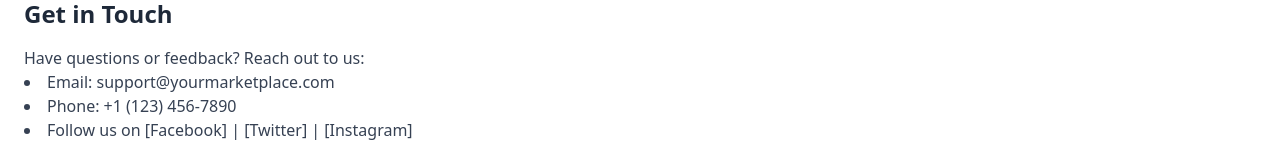
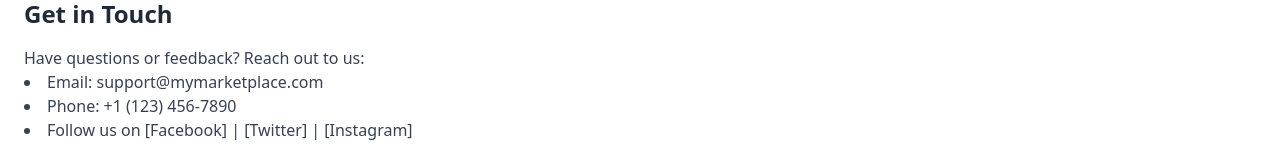
Before and after one commit to midbahou/Capstone-Project, a React (Vite) app in the folder frontend/: page /about in a window 1280 px wide. Shown: the part 758-918 px from the top of the page. Built offline with nearby package versions, Linux system fonts and the light colour scheme.

Commit message:
some comments added

```diff
--- a/frontend/src/pages/AboutPage.jsx
+++ b/frontend/src/pages/AboutPage.jsx
@@ -70,7 +70,7 @@ function AboutPage() {
                     Have questions or feedback? Reach out to us:
                 </p>
                 <ul className="list-disc list-inside text-gray-700">
-                    <li>Email: support@yourmarketplace.com</li>
+                    <li>Email: support@mymarketplace.com</li>
                     <li>Phone: +1 (123) 456-7890</li>
                     <li>Follow us on [Facebook] | [Twitter] | [Instagram]</li>
                 </ul>
```
Also changed, not shown: frontend/src/pages/Products.jsx (+8 -4 lines).
